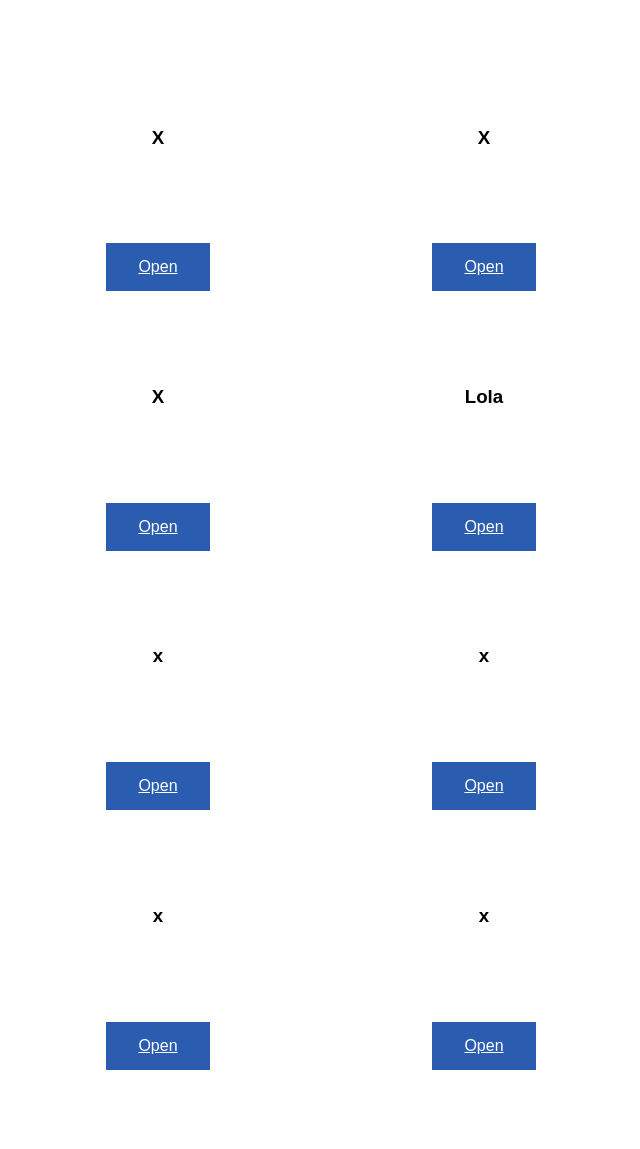
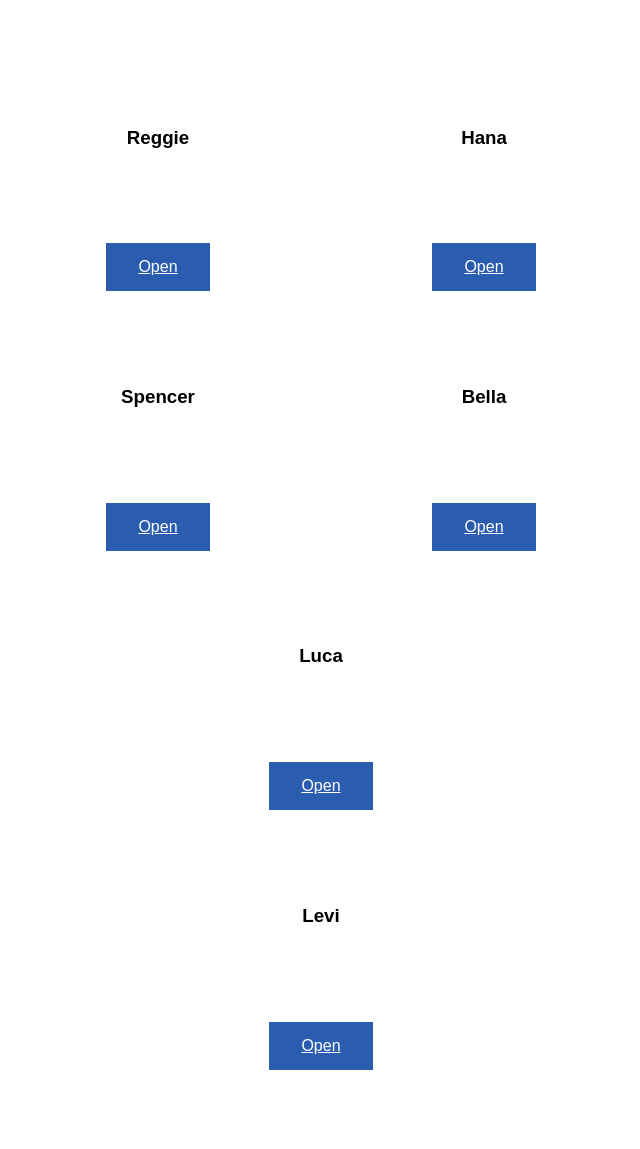
Before and after one commit to MyNatureOuting/mascaro23, a plain HTML site: page index.html in a window 1280 px wide. Shown: the part 1920-3069 px from the top of the page, without its empty margins (319-959 px from the left). Drawn offline with Linux system fonts and the light colour scheme.

Commit message:
Add files via upload

```diff
--- a/index.html
+++ b/index.html
@@ -62,54 +62,43 @@
   <div class="row">
       <div class="column">
 
-<h3 style="text-align: center">X</h3>
+<h3 style="text-align: center">Reggie</h3>
   <div class="buttonbox">
-     <a href="https://mynatureouting.github.io/mascaro23/" class="button" aria-label="">Open</a>
+     <a href="https://mynatureouting.github.io/mascaro23/reggie" class="button" aria-label="">Open</a>
   </div>
 
-  <h3 style="text-align: center">X</h3>
+  <h3 style="text-align: center">Spencer</h3>
     <div class="buttonbox">
-       <a href="https://mynatureouting.github.io/mascaro23/" class="button" aria-label="">Open</a>
+       <a href="https://mynatureouting.github.io/mascaro23/spencer" class="button" aria-label="">Open</a>
     </div>
 </div class="column">
 
 <div class="column">
-<h3 style="text-align: center">X</h3>
+<h3 style="text-align: center">Hana</h3>
   <div class="buttonbox">
-     <a href="https://mynatureouting.github.io/mascaro23/" class="button" aria-label="">Open</a>
+     <a href="https://mynatureouting.github.io/mascaro23/hana" class="button" aria-label="">Open</a>
   </div>
 
-<h3 style="text-align: center">Lola</h3>
+<h3 style="text-align: center">Bella</h3>
   <div class="buttonbox">
-     <a href="https://mynatureouting.github.io/mascaro23/" class="button" aria-label="">Open</a>
+     <a href="https://mynatureouting.github.io/mascaro23/bella" class="button" aria-label="">Open</a>
   </div>
 </div class="column">
   </div class="row">
 
   <div class="row">
 <div class="column">
-<h3 style="text-align: center">x</h3>
+<h3 style="text-align: center">Luca</h3>
   <div class="buttonbox">
-     <a href="https://mynatureouting.github.io/mascaro23/" class="button" aria-label="">Open</a>
+     <a href="https://mynatureouting.github.io/mascaro23/luca" class="button" aria-label="">Open</a>
   </div>
 
-<h3 style="text-align: center">x</h3>
+<h3 style="text-align: center">Levi</h3>
   <div class="buttonbox">
-     <a href="https://mynatureouting.github.io/mascaro23/" class="button" aria-label="">Open</a>
+     <a href="https://mynatureouting.github.io/mascaro23/levi" class="button" aria-label="">Open</a>
   </div>
   </div class="row">
 
-
-  <div class="column">
-  <h3 style="text-align: center">x</h3>
-    <div class="buttonbox">
-       <a href="https://mynatureouting.github.io/mascaro23/" class="button" aria-label="">Open</a>
-    </div>
-
-  <h3 style="text-align: center">x</h3>
-    <div class="buttonbox">
-       <a href="https://mynatureouting.github.io/mascaro23/" class="button" aria-label="">Open</a>
-    </div>
 
 </div class="column">
 
```
